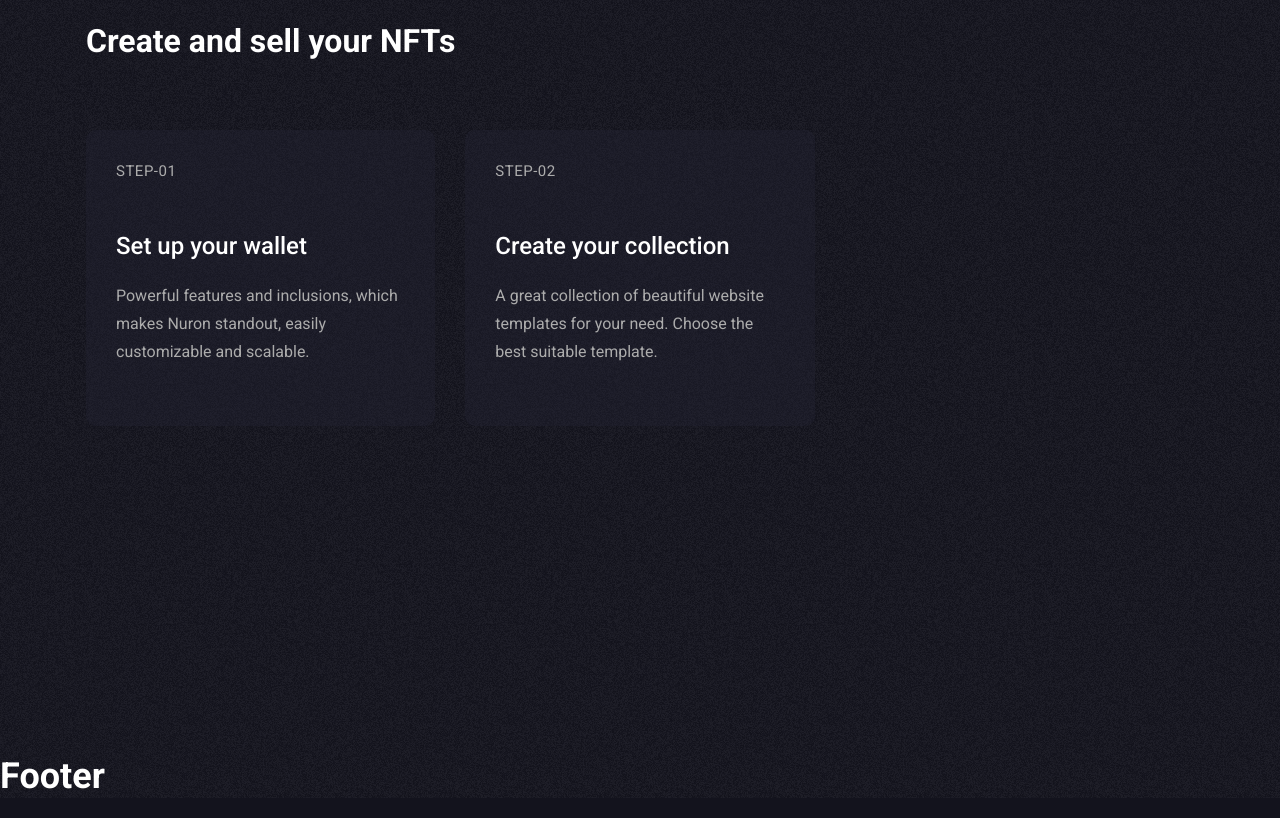
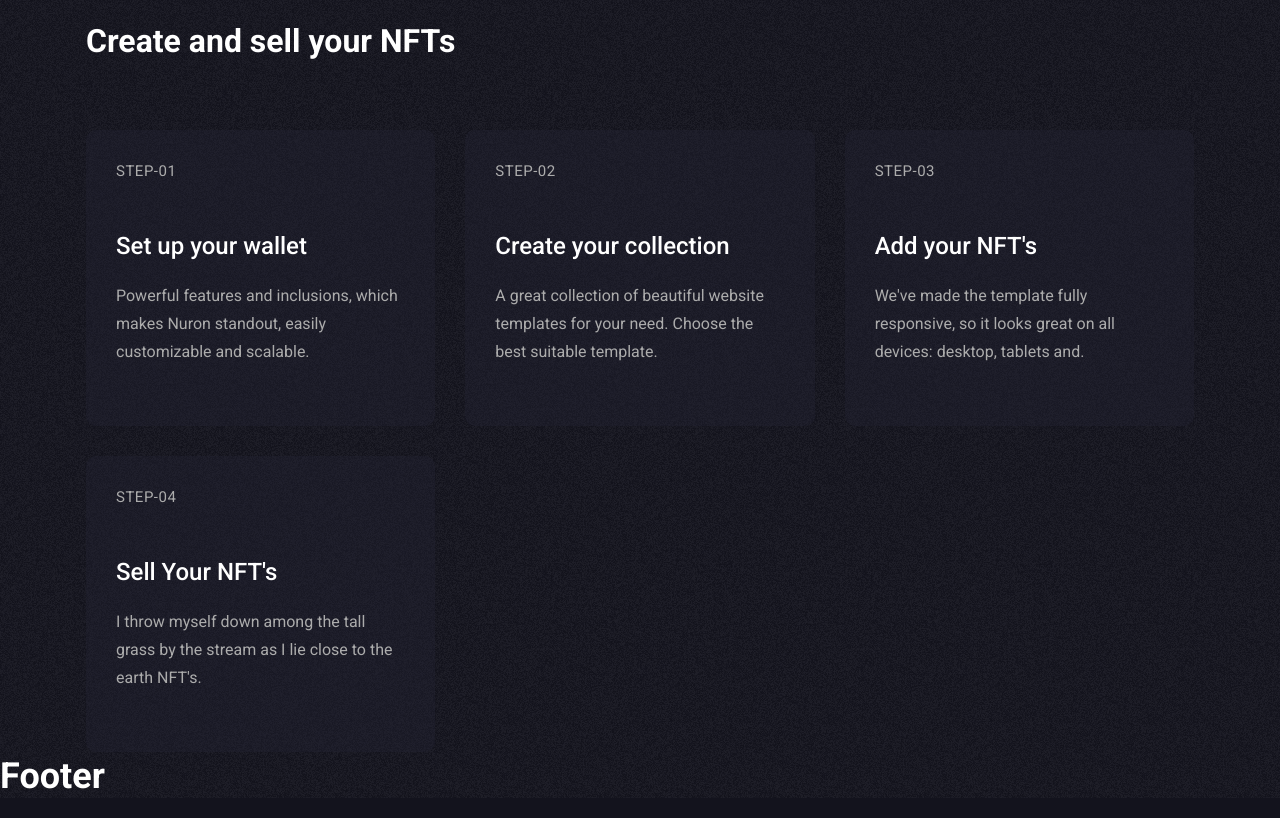
Before and after one commit to Oladayo-Ahmod/NFT_marketplace_next, a Next.js app in the folder frontend/: page / in a window 1280 px wide. Shown: the part 1300-2118 px from the top of the page. Built offline with nearby package versions, Linux system fonts and the light colour scheme.

Commit message:
service items

```diff
--- a/frontend/components/service.js
+++ b/frontend/components/service.js
@@ -52,7 +52,7 @@ const Service =()=>{
                 {/* <!-- End single service --> */}
                 {/* <!-- start single service --> */}
                 <div className="col-xxl-3 col-lg-4 col-md-6 col-sm-6 col-12">
-                    <div data-sal="slide-up" className="rn-service-one color-shape-5">
+                    <div className="rn-service-one color-shape-5">
                         <div className="inner">
                             <div className="icon">
                                 <Image  src="/images/icons/shape-5.png" fill alt="Shape" />
@@ -71,7 +71,7 @@ const Service =()=>{
                 {/* <!-- End single service --> */}
                 {/* <!-- start single service --> */}
                 <div className="col-xxl-3 col-lg-4 col-md-6 col-sm-6 col-12">
-                    <div data-sal="slide-up" className="rn-service-one color-shape-6">
+                    <div className="rn-service-one color-shape-6">
                         <div className="inner">
                             <div className="icon">
                                 <Image  src="/images/icons/shape-6.png" fill alt="Shape" />
```
